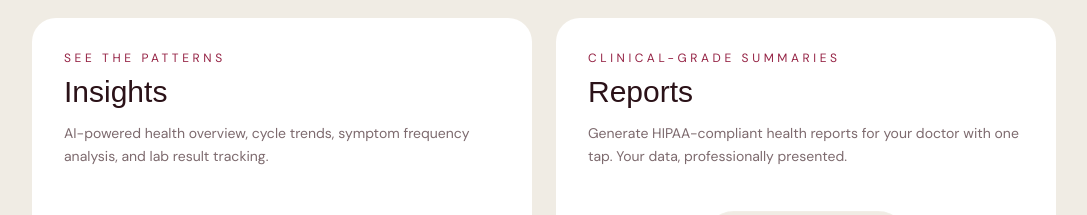
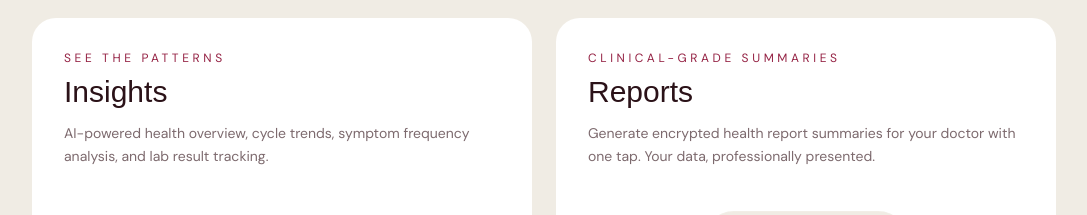
Before and after one commit to mikaelaconnell/Websiteforreen, a Next.js app: page / in a window 1280 px wide. Shown: the part 4700-4915 px from the top of the page, without its empty margins (96-1183 px from the left). Built offline with nearby package versions, Linux system fonts and the light colour scheme; a web font is replaced by a local one.

Commit message:
Replace HIPAA claim with accurate encryption wording

```diff
--- a/src/app/page.tsx
+++ b/src/app/page.tsx
@@ -33,7 +33,7 @@ const appFeatures = [
     title: "Reports",
     subtitle: "Clinical-grade summaries",
     description:
-      "Generate HIPAA-compliant health reports for your doctor with one tap. Your data, professionally presented.",
+      "Generate encrypted health report summaries for your doctor with one tap. Your data, professionally presented.",
     image: "/images/app-reports.png",
   },
   {
```
